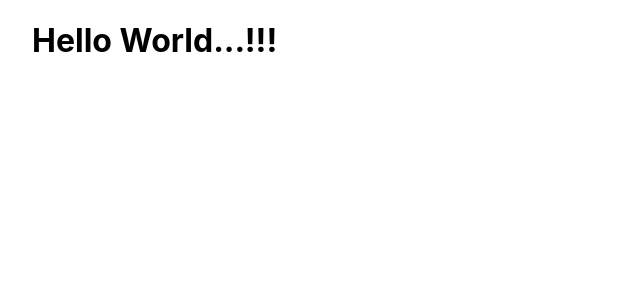
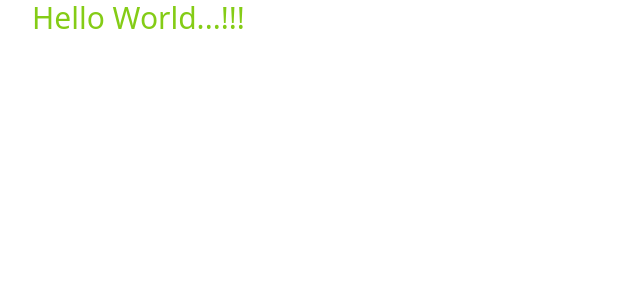
Before and after one commit to Dnyanesh-Bachhav/Portfolio, a Next.js app: page / in a window 1280 px wide. Shown: the top 300 px of the page, without its empty margins (0-640 px from the left). Built offline with nearby package versions, Linux system fonts and the light colour scheme.

Commit message:
Adding tailwind...

```diff
--- a/package.json
+++ b/package.json
@@ -14,7 +14,10 @@
     "react-dom": "18.2.0"
   },
   "devDependencies": {
+    "autoprefixer": "^10.4.7",
     "eslint": "8.20.0",
-    "eslint-config-next": "12.2.2"
+    "eslint-config-next": "12.2.2",
+    "postcss": "^8.4.14",
+    "tailwindcss": "^3.1.6"
   }
 }
--- a/pages/index.js
+++ b/pages/index.js
@@ -5,7 +5,7 @@
 export default function Home() {
   return (
     <div className={styles.container}>
-      <h1>Hello World...!!!</h1>
+      <h1 className='text-3xl text-lime-500 text-bold' >Hello World...!!!</h1>
     </div>
   )
 }
--- /dev/null
+++ b/postcss.config.js
@@ -0,0 +1,6 @@
+module.exports = {
+  plugins: {
+    tailwindcss: {},
+    autoprefixer: {},
+  },
+}
--- a/styles/globals.css
+++ b/styles/globals.css
@@ -1,16 +1,3 @@
-html,
-body {
-  padding: 0;
-  margin: 0;
-  font-family: -apple-system, BlinkMacSystemFont, Segoe UI, Roboto, Oxygen,
-    Ubuntu, Cantarell, Fira Sans, Droid Sans, Helvetica Neue, sans-serif;
-}
-
-a {
-  color: inherit;
-  text-decoration: none;
-}
-
-* {
-  box-sizing: border-box;
-}
+@tailwind base;
+@tailwind components;
+@tailwind utilities;
--- /dev/null
+++ b/tailwind.config.js
@@ -0,0 +1,8 @@
+/** @type {import('tailwindcss').Config} */
+module.exports = {
+  content: ["./pages/**/*.{js,ts,jsx,tsx}"],
+  theme: {
+    extend: {},
+  },
+  plugins: [],
+}
```
Also changed, not shown: 1 other file (tests, documents, lock files or other folders).
